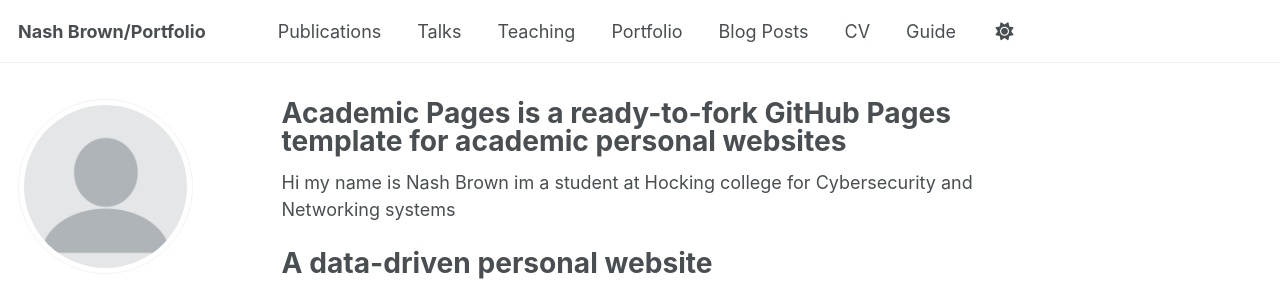
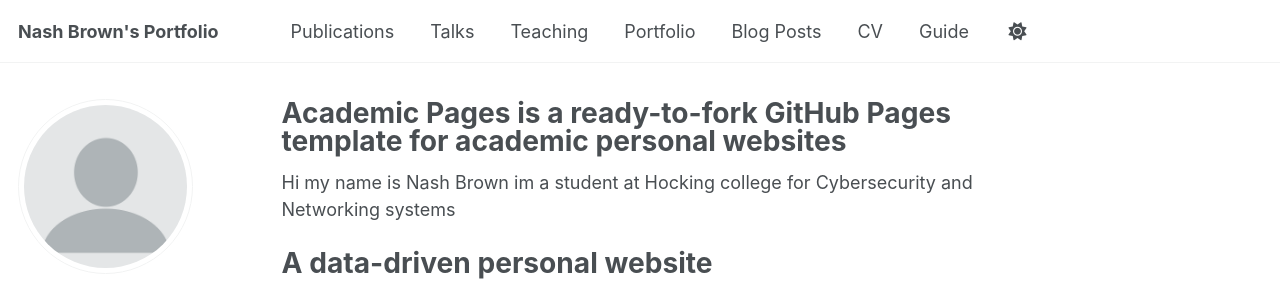
Before and after one commit to N-brown97/Nash-Brown, a Jekyll site: the page built from _pages/about.md, in a window 1280 px wide. Shown: the top 281 px of the page. Built offline with Jekyll 4.4.1, drawn with Linux system fonts in a browser that asks for light colours; a script that is not in the unit is left out; part of the change alters nothing that is shown.

Commit message:
Update _config.yml

```diff
--- a/_config.yml
+++ b/_config.yml
@@ -9,14 +9,14 @@
 # Basic Site Settings
 locale                   : "en-US"
 site_theme               : "default" # Currently available options are "default", "air"
-title                    : "Nash Brown/Portfolio"
+title                    : "Nash Brown's Portfolio"
 title_separator          : "-"
 name                     : &name "Nash Brown"
 description              : &description "Nash Brown's academic portfolio"   # Update this with a general description of your site, this is the default if not overridden by a page
-url                      : https://academicpages.github.io # The base hostname & protocol for your site e.g. "https://[your GitHub username].github.io",
+url                      : https://n-brown97.github.io/Nash-Brown # The base hostname & protocol for your site e.g. "https://[your GitHub username].github.io",
                                                            # or if you already have some other page hosted on Github then use "https://[your GitHub username].github.io/[Your Repo Name]"
 baseurl                  : "" # the subpath of your site, e.g. "/blog"
-repository               : "academicpages/academicpages.github.io"
+repository               : "N-brown/Nash-Brown.github.io"
 
 # Site Author - The following control what appear as part of the author content on the side bar.
 #               If a field is blank the icon and link will not appear, otherwise it will be shown.
```
